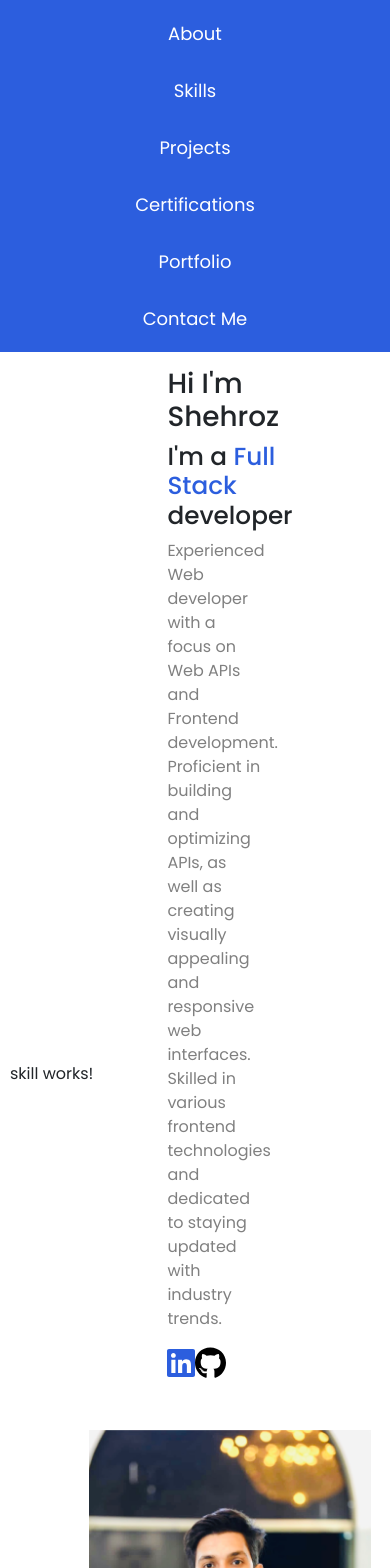
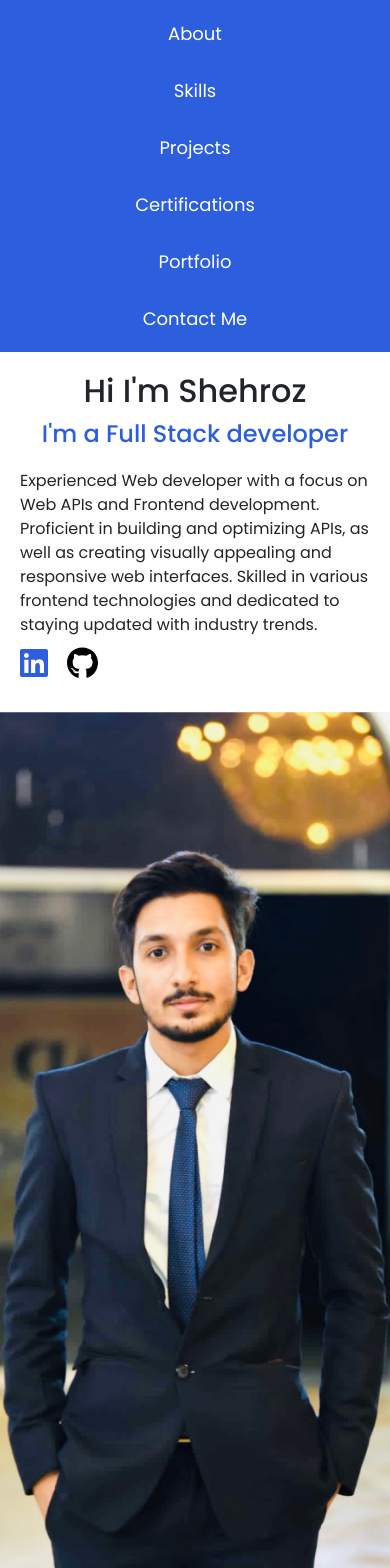
Before and after one commit to shehroz665/PortfolioWebsite, an Angular app: page /home in a window 390 px wide. Shown: the top 1568 px of the page. Built offline with nearby package versions, Linux system fonts and the light colour scheme.

Commit message:
about responsive

```diff
--- a/src/app/about/about.component.css
+++ b/src/app/about/about.component.css
@@ -1,4 +1,5 @@
-.iconContainer {
+/* ---------------------------------------old------------------------------------------------------------------ */
+/* .iconContainer {
     display: flex;
     width: 8%;
     flex-direction: row;
@@ -52,5 +53,122 @@ img {
         flex-direction: column;
         padding: 5px 220px;
     }
+    .w-md-75 {
+        width: 25%;
+    }
+} */
+/* -------------------------------------------------------------------------------------------------------------------------------- */
+/* new */
+/* Custom Styles */
+
+.innerMain {
+    padding: 20px;
 
 }
+.aboutSection {
+    display: flex;
+    flex-direction: row;
+    justify-content: space-between;
+    padding: 5px 220px;
+
+}
+.custom-about-section {
+    display: flex;
+    flex-direction: column;
+    justify-content: center;
+}
+
+.custom-about-section h1 {
+    text-align: left;
+    font-size: 2em;
+    margin-bottom: 10px;
+}
+
+.custom-about-section h2 {
+    text-align: left;
+    font-size: 1.5em;
+    color: #2C5EDE;
+    margin-bottom: 20px;
+}
+
+.custom-paragraph {
+    text-align: left;
+    width: 100%;
+    max-width: 600px;
+    margin: 0 auto;
+    line-height: 1.5;
+}
+.icon{
+    display: flex;
+    width: 8%;
+    flex-direction: row;
+    justify-content: space-between;
+    align-items: start;
+
+}
+.icon a {
+    margin-right: 19px;
+    text-decoration: none;
+}
+.iconContainer {
+    display: flex;
+    margin-top: 20px;
+}
+
+.iconContainer a {
+    margin: 0 10px;
+    text-decoration: none;
+}
+
+.custom-image-section {
+    display: flex;
+    flex-direction: column;
+    align-items: center;
+    justify-content: center;
+    margin-top: 20px;
+}
+
+.custom-image {
+    width: 100%;
+    max-width: 500px;
+    height: 400px;
+}
+.slide {
+    opacity: 0;
+    transform: translateX(-100%);
+    transition: opacity 0.5s ease, transform 0.5s ease;
+}
+.leftSlide{
+    opacity: 0;
+    transform: translateX(100%);
+    transition: opacity 0.5s ease, transform 0.5s ease;
+}
+
+.slide-in-left, .slide-in-right {
+    opacity: 1;
+    transform: translateX(0);
+}
+.text{
+    text-align: center;
+}
+@media (max-width: 767px) {
+    .aboutSection {
+        display: flex;
+        flex-direction: column;
+        padding:0;
+    }
+    .custom-image {
+        width: auto;
+        height: auto;
+    }
+    .custom-about-section h1 {
+        text-align: center;
+    }
+
+    .custom-about-section h2 {
+        text-align: center;
+    }
+    .icon{
+        margin: 10px 0;
+    }
+}
--- a/src/app/about/about.component.html
+++ b/src/app/about/about.component.html
@@ -1,9 +1,9 @@
-<div class="innerMain">
+<!-- <div class="innerMain">
         <div class="aboutSection">
         <div [ngClass]="{'slide-in-left': isContentVisible,'slide':true,'fontFamily':true}" >
             <h1>Hi I'm Shehroz</h1>
             <h2>I'm a <span class="spanColor">Full Stack</span> developer</h2>
-            <p class="w-75 grey">Experienced Web developer with a focus on Web APIs and Frontend development. Proficient in building and optimizing APIs, as well as creating visually appealing and responsive web interfaces. Skilled in various frontend technologies and dedicated to staying updated with industry trends.</p>
+            <p class="w-100 w-md-75 grey">Experienced Web developer with a focus on Web APIs and Frontend development. Proficient in building and optimizing APIs, as well as creating visually appealing and responsive web interfaces. Skilled in various frontend technologies and dedicated to staying updated with industry trends.</p>
             <div class="iconContainer">
                 <a href="https://www.linkedin.com/in/shehroz-ali-abba3323a/" target="_blank" rel="noopener noreferrer">
                     <fa-icon   [size]="sizeIcon" [icon]="linkedinIcon" [style.color]="'#2C5EDE'"></fa-icon>
@@ -19,4 +19,32 @@
             <img src="../../assets/me.jpg"/>
         </div>
     </div>
+</div> -->
+
+<!-- -----------------------------------------------------new-------------------------------------------------------------- -->
+ <div class="innerMain">
+    <div class="aboutSection">
+        <div [ngClass]="{'slide-in-left': isContentVisible, 'slide': true, 'fontFamily': true}" class="custom-about-section">
+            <div class="text">
+                <h1 class="">Hi I'm Shehroz</h1>
+                <h2>I'm a <span class="spanColor">Full Stack</span> developer</h2>
+                <p class="custom-paragraph">
+                    Experienced Web developer with a focus on Web APIs and Frontend development. Proficient in building and optimizing APIs, as well as creating visually appealing and responsive web interfaces. Skilled in various frontend technologies and dedicated to staying updated with industry trends.
+                </p>
+            </div>
+            <div class="icon">
+                <a href="https://www.linkedin.com/in/shehroz-ali-abba3323a/" target="_blank" rel="noopener noreferrer">
+                    <fa-icon [size]="sizeIcon" [icon]="linkedinIcon" [style.color]="'#2C5EDE'"></fa-icon>
+                </a>
+
+                <a href="https://github.com/shehroz665" target="_blank" rel="noopener noreferrer">
+                    <fa-icon [size]="sizeIcon" [icon]="githubIcon" [style.color]="'black'"></fa-icon>
+                </a>
+
+            </div>
+        </div>
+        <div [ngClass]="{'slide-in-right': isContentVisible, 'leftSlide': true, 'imageDiv': true}" class="custom-image-section">
+            <img src="../../assets/me.jpg" class="custom-image"/>
+        </div>
+    </div>
 </div>
--- a/src/styles.css
+++ b/src/styles.css
@@ -7,7 +7,7 @@ body { margin: 0;padding: 0;font-family:"poppins", sans-serif }
 }
 .innerMain{
     padding: 10px;
-    height: 700px;
+    height: auto;
 }
 .fontFamily{
     font-family: "poppins", sans-serif
```
